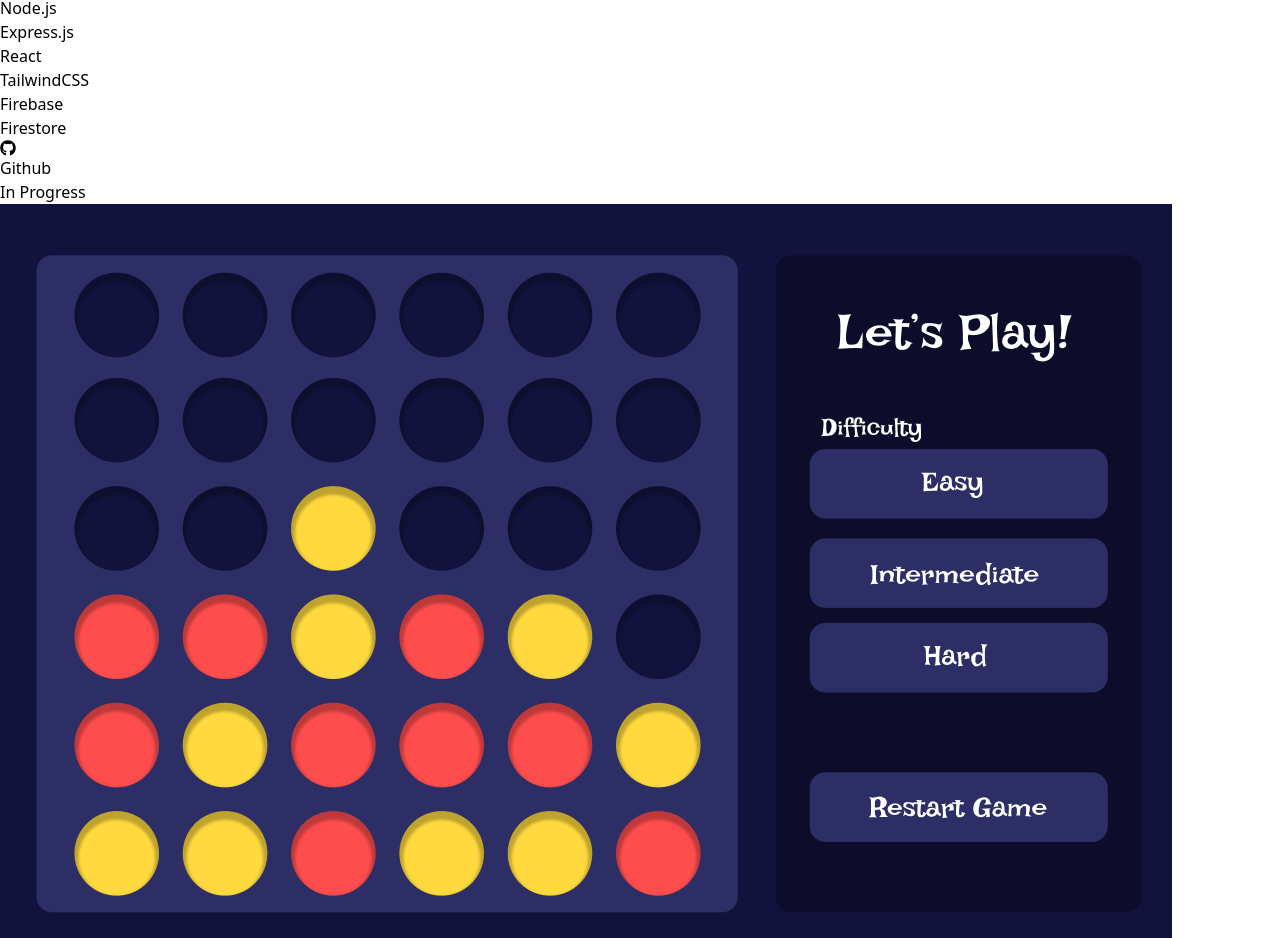
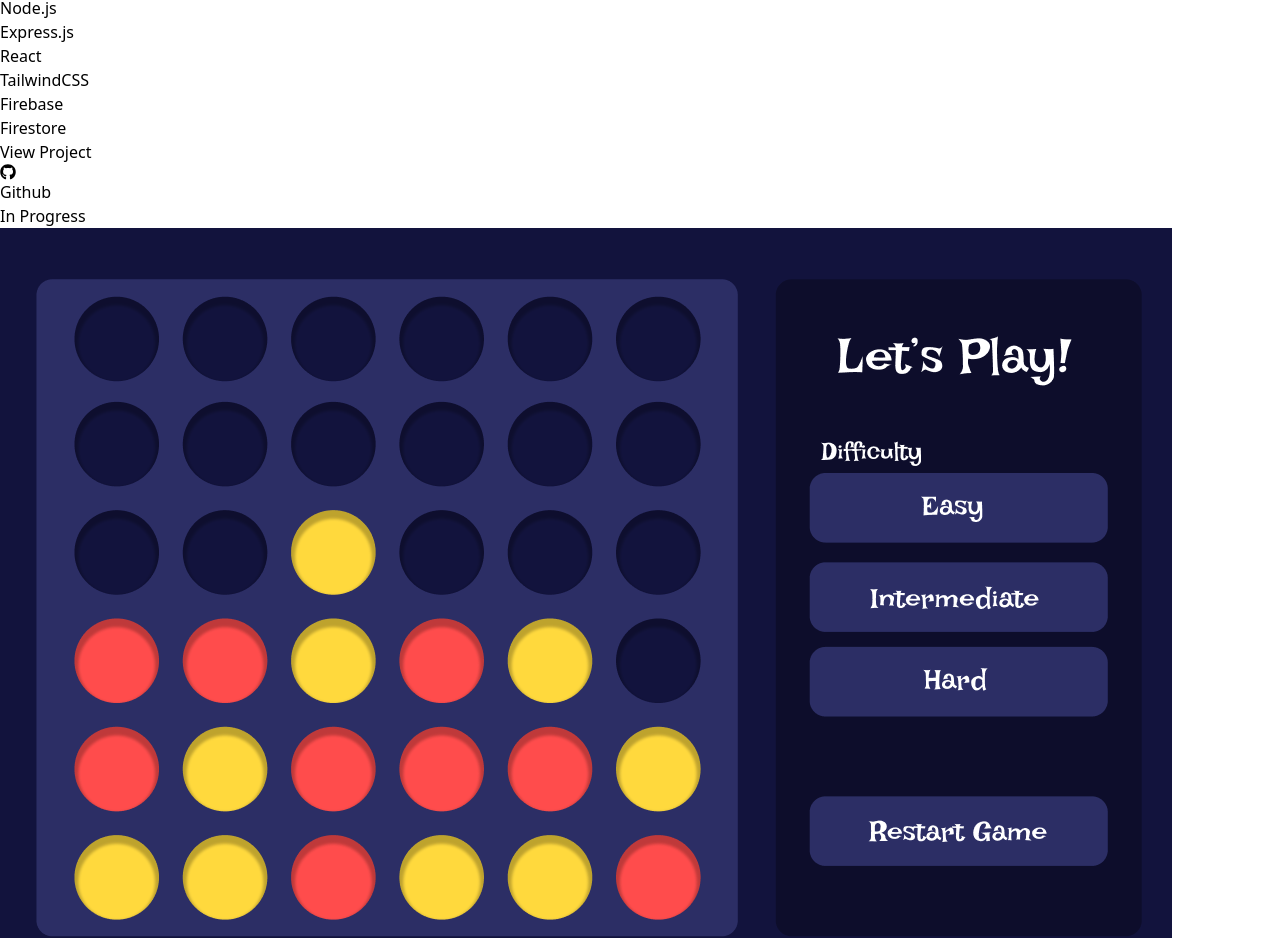
Before and after one commit to AyomideAw/portfolio, a React (Vite) app: page / in a window 1280 px wide. Shown: the part 2956-3894 px from the top of the page. Built offline with nearby package versions, Linux system fonts and the light colour scheme.

Commit message:
added project link

```diff
--- a/src/components/Project.jsx
+++ b/src/components/Project.jsx
@@ -30,7 +30,7 @@ const Project = () => {
             title: "ZipTrip",
             description: "An AI-powered travel assistant built with React, Node.js, and Firebase, designed to generate personalized packing checklists based on real-time trip context. ZipTrip uses Google’s Gemini API to create intelligent item suggestions by analyzing destination, trip duration, purpose, and weather data. The application features secure authentication via Firebase Auth, real-time data storage with Firestore, and a sleek, responsive frontend built with Vite and Tailwind CSS. Designed for travelers seeking efficient planning, ZipTrip highlights the practical application of generative AI in everyday decision-making.",
             techStack: ["JavaScript", "Java", "GeminiAPI", "Node.js", "Express.js", "React", "TailwindCSS", "Firebase", "Firestore"],
-            //link: "https://sheltrix.socs.uoguelph.ca",
+            link: "https://zip-trip-main.vercel.app/",
             github: 'https://github.com/AyomideAw/ZipTrip',
             status: "Completed",
             image: ZipTrip,
```
